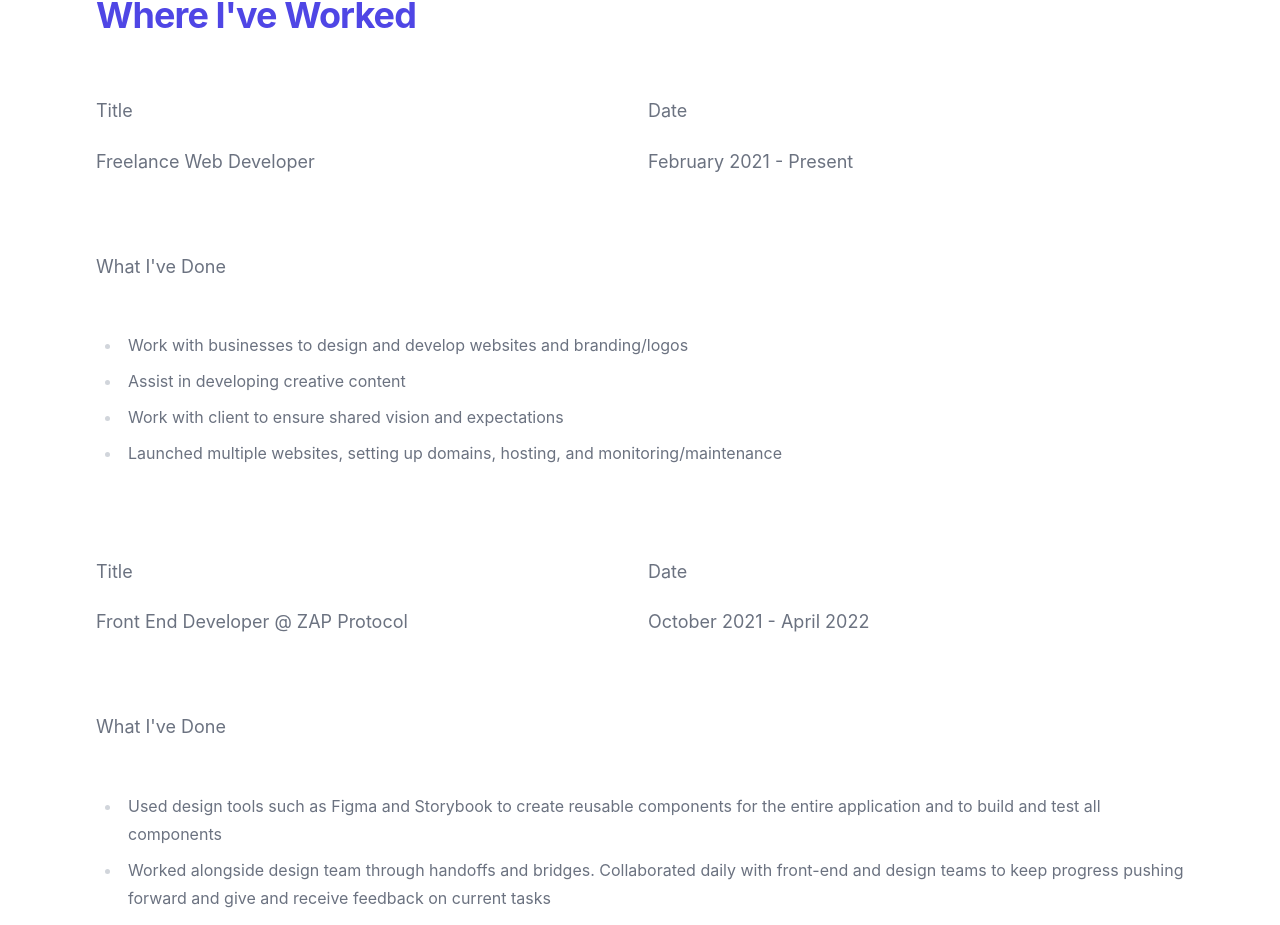
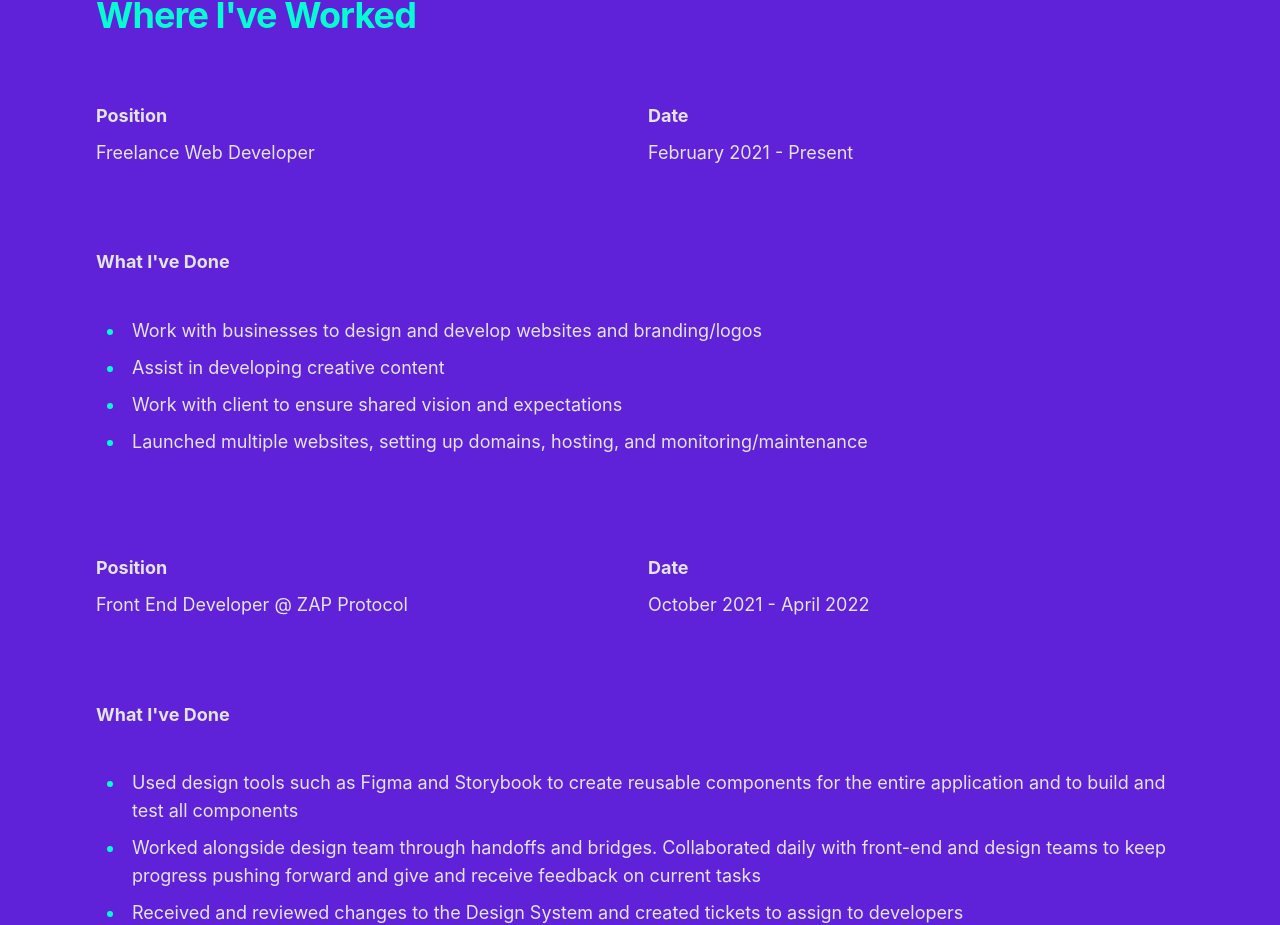
Before and after one commit to dobbe2/portfolio-2023, a React (Create React App) app: page / in a window 1280 px wide. Shown: the part 1669-2594 px from the top of the page. Built offline with nearby package versions, Linux system fonts and the light colour scheme.

Commit message:
updated components and props, updated look of exp section

```diff
--- a/src/components/ui/Experience.jsx
+++ b/src/components/ui/Experience.jsx
@@ -2,29 +2,31 @@ import { PaperClipIcon } from '@heroicons/react/20/solid'
 import Heading from '../Heading'
 import SectionContainer from '../Section-Container'
 import Para from '../Para'
+import Title from '../Title'
+import ListItem from '../ListItem'
 
 export default function Experience() {
   return (
-    <SectionContainer>
-        <Heading title="Where I've Worked" />
+    <SectionContainer className="bg-purple-heart">
+        <Heading dark title="Where I've Worked" />
       <div className="mt-5 prose text-gray-500 prose-indigo lg:col-start-1 lg:row-start-1 lg:max-w-none">
         <dl className="grid grid-cols-1 lg:mt-10 gap-x-4 gap-y-0 lg:gap-y-8 sm:grid-cols-2">
           <div className="sm:col-span-1">
-            <Para bold>Title</Para>
-            <Para>Freelance Web Developer</Para>
+            <Title dark >Position</Title>
+            <Para dark>Freelance Web Developer</Para>
           </div>
           <div className="sm:col-span-1">
-            <Para bold>Date</Para>
-            <Para>February 2021 - Present</Para>
+            <Title dark>Date</Title>
+            <Para dark>February 2021 - Present</Para>
           </div>
           <div className="sm:col-span-2">
-          <Para bold>What I've Done</Para>
+          <Title dark>What I've Done</Title>
             <div className="grid lg:gap-4">
-              <ul className='list-disc'>
-                <li>Work with businesses to design and develop websites and branding/logos</li>
-                <li>Assist in developing creative content</li>
-                <li>Work with client to ensure shared vision and expectations</li>
-                <li>Launched multiple websites, setting up domains, hosting, and monitoring/maintenance</li>
+              <ul role="list" className='text-lg list-disc marker:text-viking'>
+                <ListItem dark item="Work with businesses to design and develop websites and branding/logos" />
+                <ListItem dark item="Assist in developing creative content" />
+                <ListItem dark item="Work with client to ensure shared vision and expectations" />
+                <ListItem dark item="Launched multiple websites, setting up domains, hosting, and monitoring/maintenance" />
               </ul>
             </div>
           </div>
@@ -33,21 +35,21 @@ export default function Experience() {
         <div className="mt-5 prose text-gray-500 prose-indigo lg:col-start-1 lg:row-start-1 lg:max-w-none">
         <dl className="grid grid-cols-1 lg:mt-10 gap-x-4 gap-y-8 sm:grid-cols-2">
           <div className="sm:col-span-1">
-            <Para bold>Title</Para>
-            <Para>Front End Developer @ ZAP Protocol</Para>
+            <Title dark>Position</Title>
+            <Para dark>Front End Developer @ ZAP Protocol</Para>
           </div>
           <div className="sm:col-span-1">
-            <Para bold>Date</Para>
-            <Para>October 2021 - April 2022</Para>
+            <Title dark>Date</Title>
+            <Para dark>October 2021 - April 2022</Para>
           </div>
           <div className="sm:col-span-2">
-            <Para bold>What I've Done</Para>
+            <Title dark>What I've Done</Title>
             <div className="grid lg:gap-4">
-              <ul className='list-disc'>
-                <li>Used design tools such as Figma and Storybook to create reusable components for the entire application and to build and test all components</li>
-                <li>Worked alongside design team through handoffs and bridges. Collaborated daily with front-end and design teams to keep progress pushing forward and give and receive feedback on current tasks</li>
-                <li>Received and reviewed changes to the Design System and created tickets to assign to developers</li>
-                <li>Performed bug testing and QA before version releases and made changes quickly and precisely</li>
+            <ul role="list" className='text-lg list-disc marker:text-viking'>
+                <ListItem dark item="Used design tools such as Figma and Storybook to create reusable components for the entire application and to build and test all components" />
+                <ListItem dark item="Worked alongside design team through handoffs and bridges. Collaborated daily with front-end and design teams to keep progress pushing forward and give and receive feedback on current tasks" />
+                <ListItem dark item="Received and reviewed changes to the Design System and created tickets to assign to developers" />
+                <ListItem dark item="Performed bug testing and QA before version releases and made changes quickly and precisely" />
               </ul>
             </div>
           </div>
```
